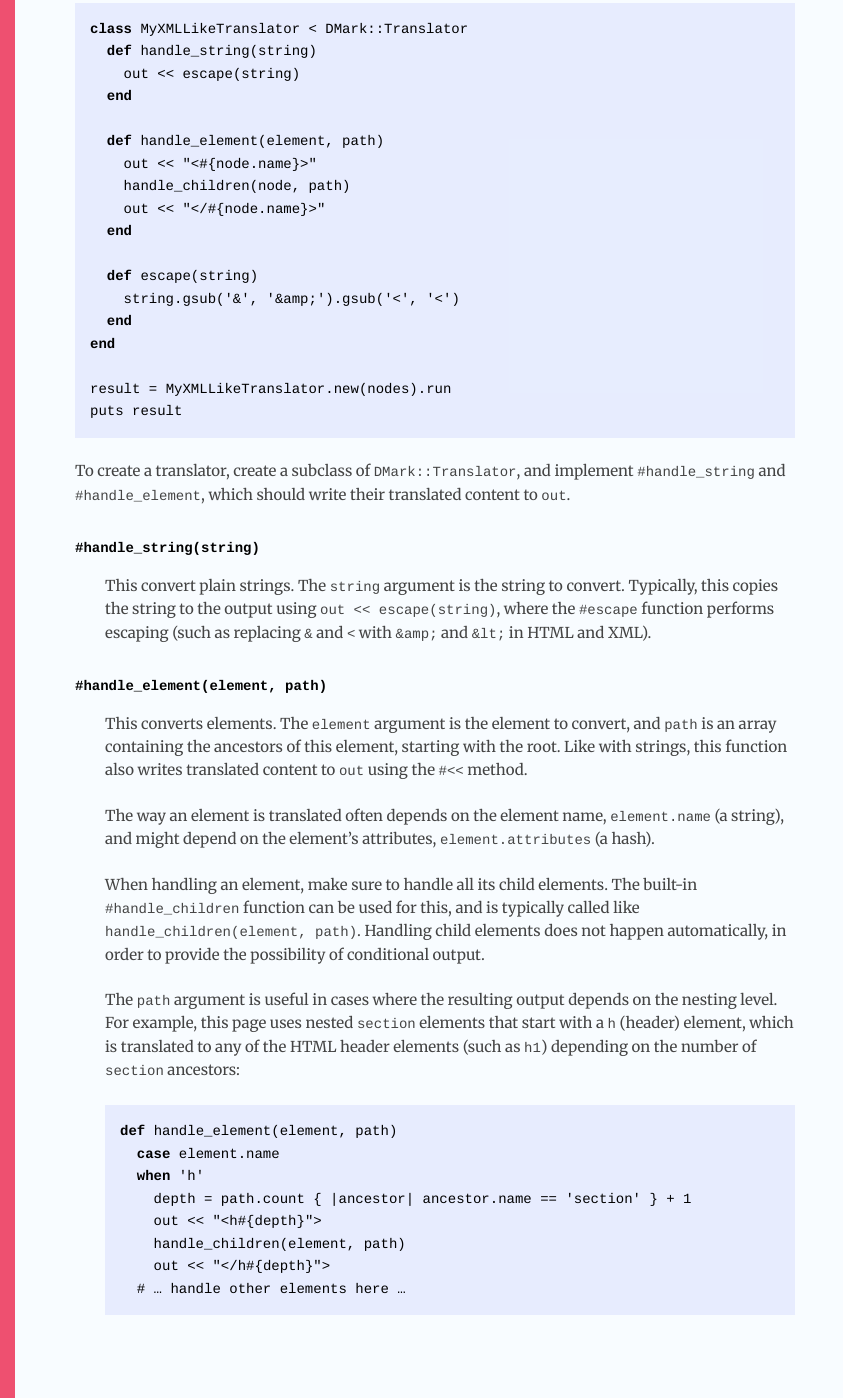
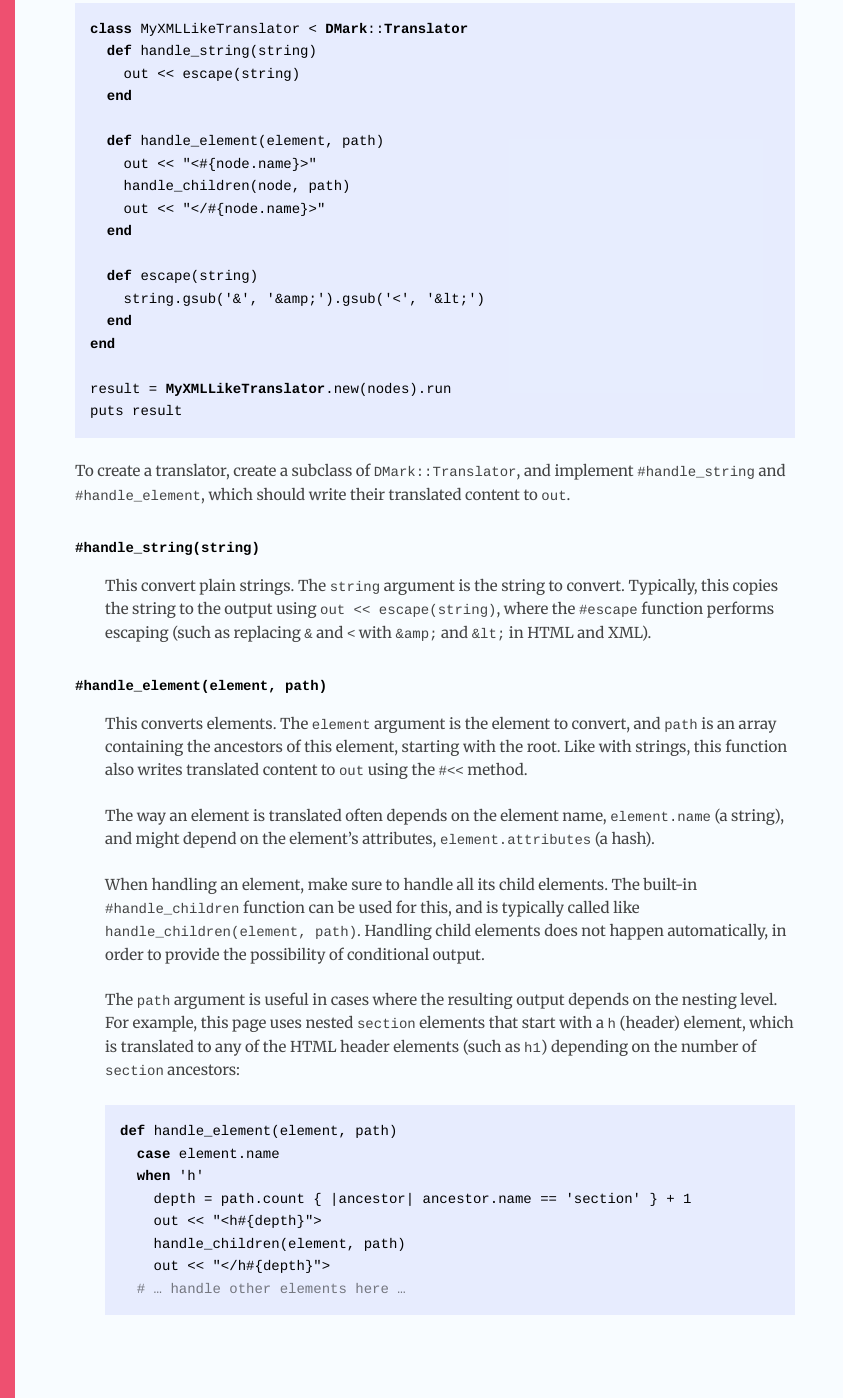
Before and after one commit to denisdefreyne/d-mark, a plain HTML site: page index.html in a window 1280 px wide. Shown: the part 9006-10404 px from the top of the page, without its empty margins (0-843 px from the left). Drawn offline with Linux system fonts and the light colour scheme.

Commit message:
Automated commit at 2016-03-13 09:47:26 UTC by nanoc 4.1.4

```diff
--- a/index.html
+++ b/index.html
@@ -200,7 +200,7 @@
   <span class="k">end</span>
 
   <span class="k">def</span> <span class="nf">escape</span><span class="p">(</span><span class="n">string</span><span class="p">)</span>
-    <span class="n">string</span><span class="p">.</span><span class="nf">gsub</span><span class="p">(</span><span class="s1">'&amp;'</span><span class="p">,</span> <span class="s1">'&amp;amp;'</span><span class="p">).</span><span class="nf">gsub</span><span class="p">(</span><span class="s1">'&lt;'</span><span class="p">,</span> <span class="s1">'&lt;'</span><span class="p">)</span>
+    <span class="n">string</span><span class="p">.</span><span class="nf">gsub</span><span class="p">(</span><span class="s1">'&amp;'</span><span class="p">,</span> <span class="s1">'&amp;amp;'</span><span class="p">).</span><span class="nf">gsub</span><span class="p">(</span><span class="s1">'&lt;'</span><span class="p">,</span> <span class="s1">'&amp;lt;'</span><span class="p">)</span>
   <span class="k">end</span>
 <span class="k">end</span>
 
--- a/stylesheet.css
+++ b/stylesheet.css
@@ -69,8 +69,13 @@ a.permalink:active {
 }
 
 pre code .k,
-pre code .nt {
+pre code .nt,
+pre code .no {
   font-weight: bold;
+}
+
+pre code .c1 {
+  color: rgba(0, 0, 0, 0.5);
 }
 
 em, .firstterm {
```
